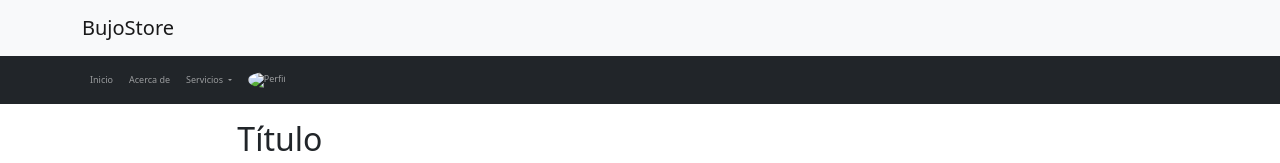
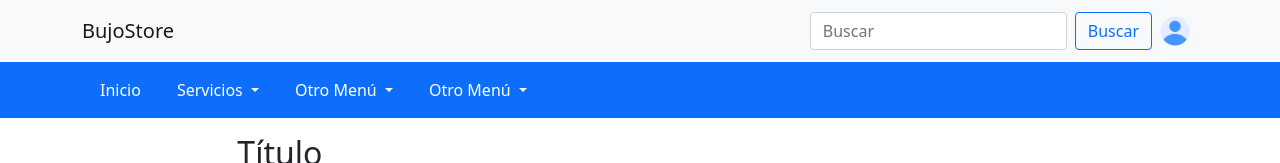
Before and after one commit to JenAkeru/BujoStore, a plain HTML site: page mainpage/index.html in a window 1280 px wide. Shown: the top 163 px of the page. Drawn offline with nearby package versions, Linux system fonts and the light colour scheme.

Commit message:
añadido margen en la navbar inferior y los elementos de barra de busqueda y perfil movidos a la esquina derecha

```diff
--- a/mainpage/index.html
+++ b/mainpage/index.html
@@ -8,14 +8,16 @@
     <link rel="stylesheet" href="https://cdnjs.cloudflare.com/ajax/libs/bootstrap/5.0.1/css/bootstrap.min.css">
     <style>
         /* Navbar */
-        .navbar {
-            font-size: 9px;
-        }
         .sticky-top {
             position: sticky;
             top: 0;
             z-index: 1020;
             /* Asegura que el navbar siempre esté por encima del sidebar */
+        /* Navbar / Margenes */
+        .navbar-nav > li{
+        padding-left:10px;
+        padding-right:10px;
+    }
         }
         /* Estilo para la imagen de perfil */
         .profile-image {
@@ -29,29 +31,40 @@
 
 <body>
     <!-- Navbar Superior-->
-    <nav class="navbar navbar-expand-lg navbar-light bg-light" style="font-size: 5px;">
+    <nav class="navbar navbar-expand-lg navbar-light bg-light" style="font-size: 14px;">
         <div class="container">
             <a class="navbar-brand" href="">BujoStore</a>
             <button class="navbar-toggler" type="button" data-bs-toggle="collapse" data-bs-target="#navbarNav"
                 aria-controls="navbarNav" aria-expanded="false" aria-label="Toggle navigation">
                 <span class="navbar-toggler-icon"></span>
             </button>
+            <div class="collapse navbar-collapse" id="navbarNav">
+                <ul class="navbar-nav flex-grow-1">
+                </ul>
+                <form class="d-flex ml-auto">
+                    <input class="form-control me-2" type="search" placeholder="Buscar" aria-label="Buscar">
+                    <button class="btn btn-outline-primary" type="submit">Buscar</button>
+                </form>
+                <ul class="navbar-nav">
+                    <li class="nav-item">
+                        <a class="nav-link" href="#">
+                            <img src="../Images/PFP/user.png" alt="Perfil" class="profile-image">
+                        </a>
+                    </li>
+                </ul>
+            </div>
         </div>
     </nav>
     <!-- Navbar Inferior -->
-    <nav class="navbar navbar-expand-lg navbar-dark bg-dark sticky-top">
+    <nav class="navbar navbar-expand-lg navbar-dark bg-primary sticky-top">
         <div class="container">
-
             <div class="collapse navbar-collapse" id="navbarNav">
                 <ul class="navbar-nav mr-auto">
                     <li class="nav-item">
-                        <a class="nav-link" href="../mainpage/index.html">Inicio</a>
-                    </li>
-                    <li class="nav-item">
-                        <a class="nav-link" href="#">Acerca de</a>
+                        <a class="nav-link text-white" href="../mainpage/index.html">Inicio</a>
                     </li>
                     <li class="nav-item dropdown">
-                        <a class="nav-link dropdown-toggle" href="#" id="navbarDropdown1" role="button"
+                        <a class="nav-link dropdown-toggle text-white" href="#" id="navbarDropdown1" role="button"
                             data-bs-toggle="dropdown" aria-expanded="false">
                             Servicios
                         </a>
@@ -61,12 +74,27 @@
                             <li><a class="dropdown-item" href="#">Servicio 3</a></li>
                         </ul>
                     </li>
-                </ul>
-                <ul class="navbar-nav">
-                    <li class="nav-item">
-                        <a class="nav-link" href="#">
-                            <img src="profile-image.jpg" alt="Perfil" class="profile-image">
+                    <li class="nav-item dropdown">
+                        <a class="nav-link dropdown-toggle text-white" href="#" id="navbarDropdown2" role="button"
+                            data-bs-toggle="dropdown" aria-expanded="false">
+                            Otro Menú
                         </a>
+                        <ul class="dropdown-menu" aria-labelledby="navbarDropdown2">
+                            <li><a class="dropdown-item" href="#">Opción 1</a></li>
+                            <li><a class="dropdown-item" href="#">Opción 2</a></li>
+                            <li><a class="dropdown-item" href="#">Opción 3</a></li>
+                        </ul>
+                    </li>
+                    <li class="nav-item dropdown">
+                        <a class="nav-link dropdown-toggle text-white" href="#" id="navbarDropdown3" role="button"
+                            data-bs-toggle="dropdown" aria-expanded="false">
+                            Otro Menú
+                        </a>
+                        <ul class="dropdown-menu" aria-labelledby="navbarDropdown3">
+                            <li><a class="dropdown-item" href="#">Opción 1</a></li>
+                            <li><a class="dropdown-item" href="#">Opción 2</a></li>
+                            <li><a class="dropdown-item" href="#">Opción 3</a></li>
+                        </ul>
                     </li>
                 </ul>
             </div>
```
Also changed, not shown: Images/PFP/user.png (added).
